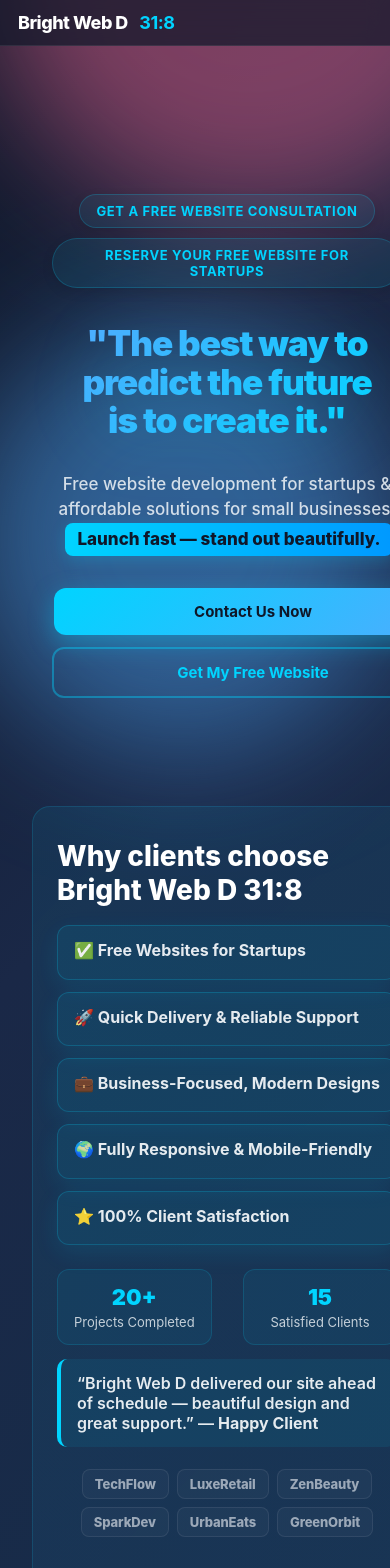
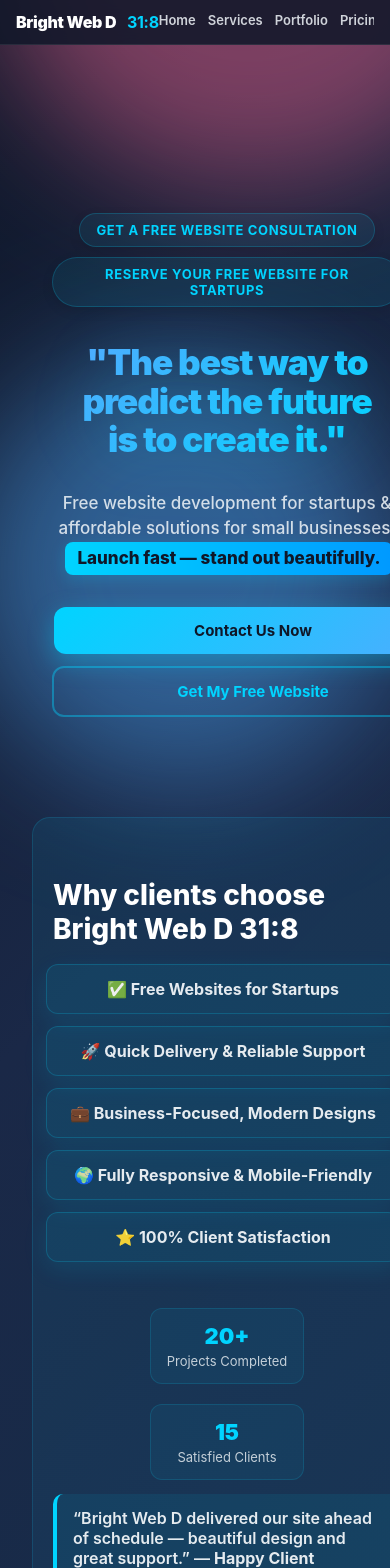
Before and after one commit to brightwebd318-ship-it/Bright-Web-D-31-8, a React (Create React App) app: page /#/ in a window 390 px wide. Shown: the top 1568 px of the page. Built offline with nearby package versions, Linux system fonts and the light colour scheme.

Commit message:
Comprehensive mobile optimization: sticky nav, fluid typography, centered sections, and uniform vertical spacing

```diff
--- a/src/App.css
+++ b/src/App.css
@@ -133,22 +133,25 @@ img {
 }
 
 .nav {
-  position: relative;
-  z-index: 2;
+  position: sticky;
+  top: 0;
+  z-index: 1000;
   display: flex;
   justify-content: space-between;
   align-items: center;
-  padding: 20px 48px;
-  background: rgba(15, 23, 41, 0.7);
-  backdrop-filter: blur(10px);
+  padding: 16px 48px;
+  background: rgba(15, 23, 41, 0.85);
+  backdrop-filter: blur(12px);
   border-bottom: 1px solid rgba(255, 255, 255, 0.08);
+  transition: all 0.3s ease;
 }
 
 .brand {
-  font-weight: 800;
-  font-size: 20px;
+  font-weight: 900;
+  font-size: clamp(16px, 4vw, 22px);
   color: #ffffff;
-  letter-spacing: -0.5px;
+  letter-spacing: -0.02em;
+  white-space: nowrap;
 }
 
 .brand .verse {
@@ -466,7 +469,7 @@ footer {
 .page h2 {
   color: #ffffff;
   margin-bottom: 12px;
-  font-size: 32px;
+  font-size: clamp(24px, 7vw, 32px);
   font-weight: 800;
 }
 
@@ -574,6 +577,7 @@ footer {
 
 .featured-testimonials h2 {
   margin: 0 0 18px;
+  font-size: clamp(22px, 6vw, 28px);
 }
 
 .testimonials-row {
@@ -1337,7 +1341,7 @@ footer {
 .cta-invite h2 {
   margin: 0 0 10px;
   color: #fff;
-  font-size: 28px;
+  font-size: clamp(22px, 6vw, 28px);
   font-weight: 800;
 }
 
@@ -1403,16 +1407,72 @@ footer {
   }
 
   .nav {
-    padding: 12px 18px;
+    padding: 12px 16px;
+    /* Reduced for small screens */
   }
 
-  .brand {
-    font-size: 18px;
+  .nav-links {
+    display: flex;
+    /* Ensure links stay visible */
+    gap: 12px;
+    overflow-x: auto;
+    /* Allow scrolling if too many links */
+    padding-bottom: 4px;
+    /* Space for scrollbar hide or aesthetics */
+    -webkit-overflow-scrolling: touch;
+    scrollbar-width: none;
+    /* Hide scrollbar Firefox */
+  }
+
+  .nav-links::-webkit-scrollbar {
+    display: none;
+    /* Hide scrollbar Chrome/Safari */
   }
 
   .nav-links a {
-    margin-left: 12px;
-    font-size: 14px;
+    margin: 0;
+    font-size: 13px;
+    white-space: nowrap;
+  }
+
+  /* Universal Section Padding Reset for Mobile */
+  section,
+  .page,
+  .cta-invite,
+  .featured-testimonials,
+  .trust {
+    padding: 60px 20px !important;
+    margin-top: 20px !important;
+    margin-bottom: 20px !important;
+  }
+
+  .hero {
+    padding: 120px 20px 80px !important;
+    margin-top: 0 !important;
+  }
+
+  .trust-badges {
+    display: flex;
+    flex-direction: column;
+    align-items: center;
+    gap: 12px;
+    text-align: center;
+  }
+
+  .badge {
+    width: 100%;
+    max-width: 320px;
+    justify-content: center;
+  }
+
+  .stat-row {
+    flex-direction: column;
+    gap: 20px;
+    align-items: center;
+  }
+
+  .stat {
+    text-align: center;
   }
 
   .blob.b1,
```
